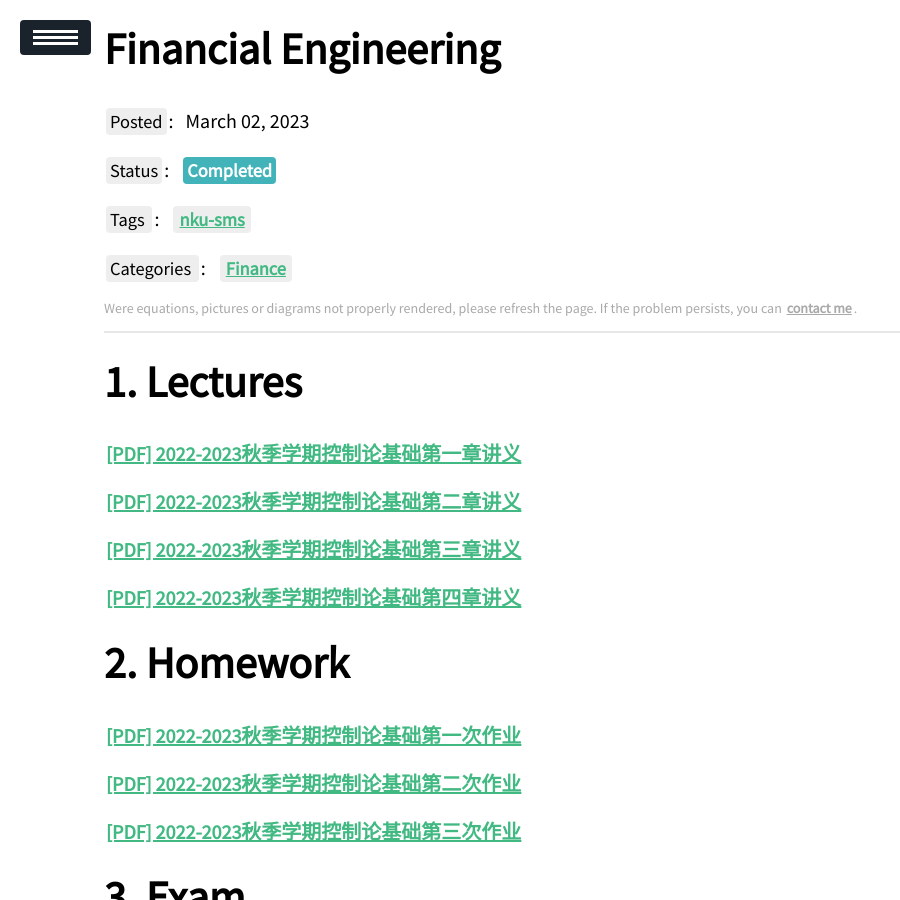
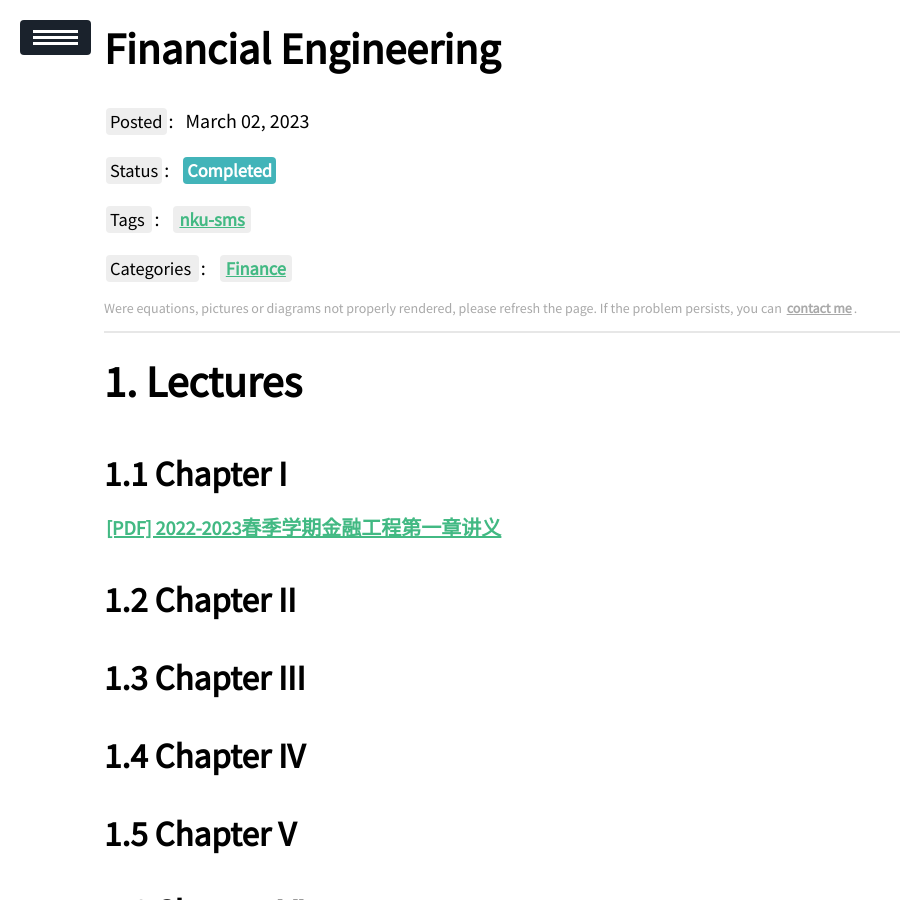
Before and after one commit to ssskz/ssskz.github.io, a Jekyll site: the page built from _posts/2023-3-2-Financial-Engineering.md, in a window 1280 px wide and 900 px high. Shown: the whole window, without its empty margins (0-900 px from the left). Built offline with Jekyll 4.4.1, drawn with Linux system fonts in a browser that asks for light colours; our own code applies the rules of GitHub Pages for plain Markdown files; a script that is not in the unit is left out.

Commit message:
update _posts/2023-3-2-Financial-Engineering.md.
Signed-off-by: ssskz <12497590+ssskz@user.noreply.gitee.com>

```diff
--- a/_posts/2023-3-2-Financial-Engineering.md
+++ b/_posts/2023-3-2-Financial-Engineering.md
@@ -11,15 +11,19 @@ description: Sharing of learning materials (homework and exams) about **Financia
 
 # Lectures
 
-<p><a href="https://ssskz.github.io/materials/第一章.pdf" target="_blank">[PDF] 2022-2023秋季学期控制论基础第一章讲义 </a></p>
+## Chapter I
 
-<p><a href="https://ssskz.github.io/materials/第二章.pdf" target="_blank">[PDF] 2022-2023秋季学期控制论基础第二章讲义 </a></p>
+<p><a href="https://ssskz.github.io/materials/金融工程/第一章引言.pdf" target="_blank">[PDF] 2022-2023春季学期金融工程第一章讲义 </a></p>
 
-<p><a href="https://ssskz.github.io/materials/第三章.pdf" target="_blank">[PDF] 2022-2023秋季学期控制论基础第三章讲义 </a></p>
+## Chapter II
 
-<p><a href="https://ssskz.github.io/materials/第三章-实现.pdf" target="_blank">[PDF] 2022-2023秋季学期控制论基础第四章讲义 </a></p>
+## Chapter III
 
+## Chapter IV
 
+## Chapter V
+
+## Chapter VI
 
 # Homework
 
```
